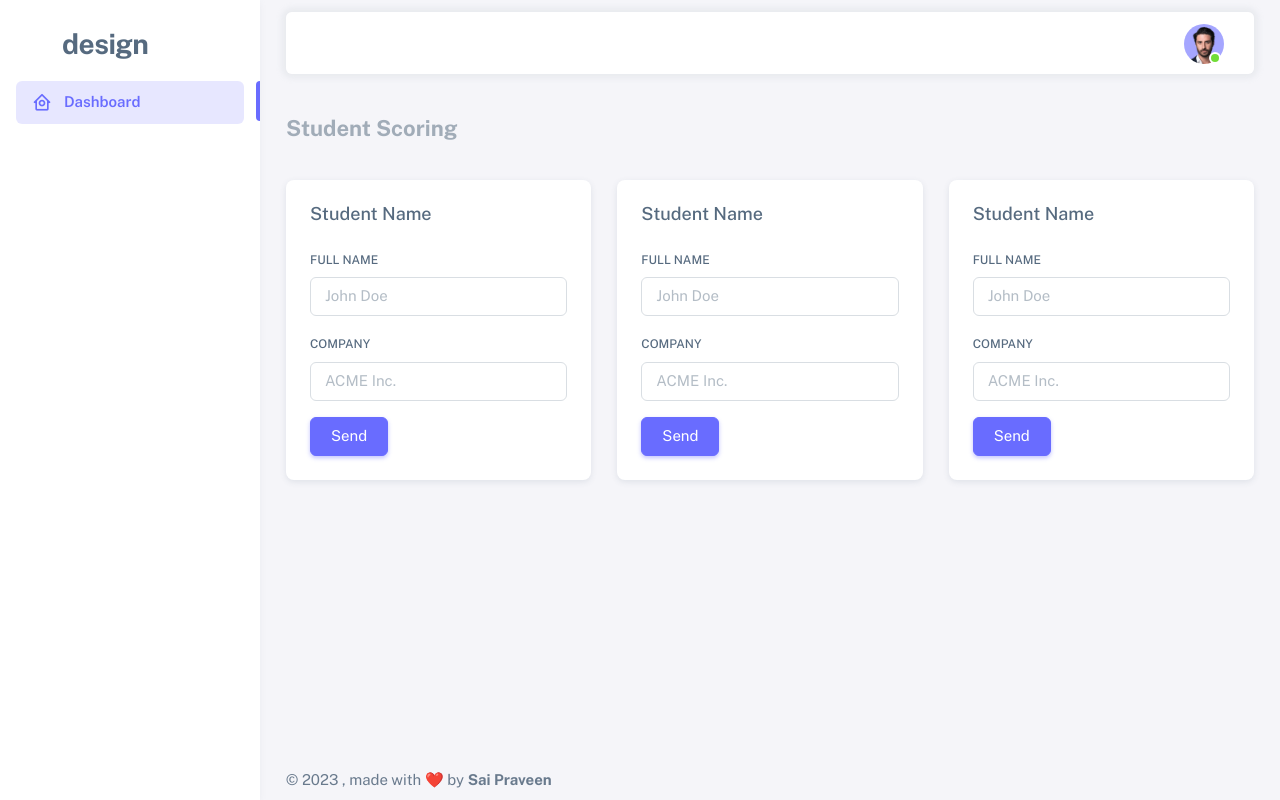
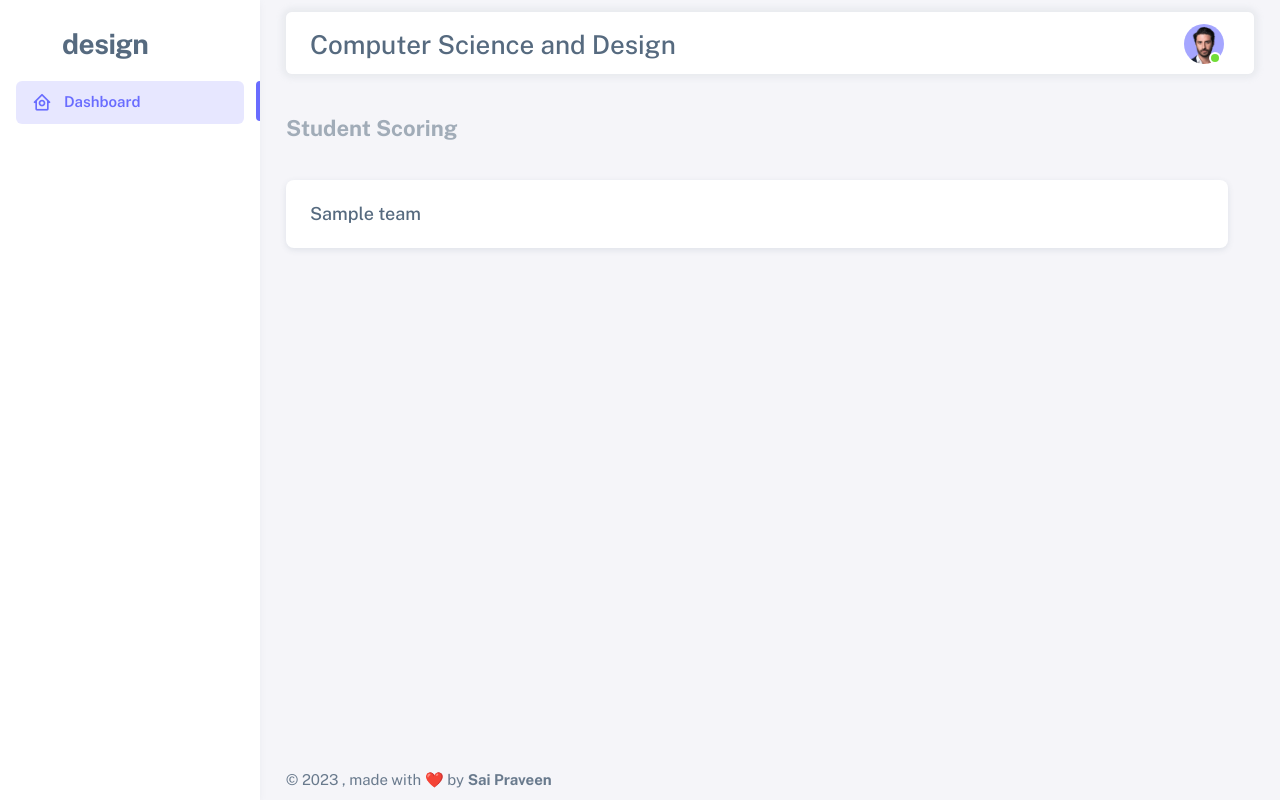
Before and after one commit to praveentech21/Csd_design_thinking, a PHP site: page / in a window 1280 px wide. Run offline with PHP 8.4, Linux system fonts and the light colour scheme; the visitor is signed in with stand-in values (Sample User, id 1); tables that the repository leaves empty or names only in its code hold one stand-in row (values such as "Sample post").

Commit message:
Score update is completed Shiva

```diff
--- a/index.php
+++ b/index.php
@@ -1,8 +1,18 @@
 <?php
   session_start();
-  if(!isset($_SESSION['username'])) header('location:login.php');
-
-
+  if(!isset($_SESSION['supid'])) header('location:login.php');
+  include('connect.php');
+  $teams = mysqli_query($con,"SELECT * FROM teams");
+  if(isset($_POST['submit'])){
+    $team = $_POST['team'];
+    $regno1 = $_POST['regno'];
+    $student = mysqli_query($con,"SELECT * FROM students where team ='$team' ");
+    while($row = mysqli_fetch_assoc($student)){
+      $score = $_POST[$row['regno']];
+      $regno = $row['regno'];
+      $sql = mysqli_query($con,"insert into score (scrto,scrby,team,score) values ('$regno1','$regno','$team','$score')");
+    }
+  }
 ?>
 <!DOCTYPE html>
 <html
@@ -111,7 +121,7 @@
 
             <div class="navbar-nav-right d-flex align-items-center" id="navbar-collapse">
               <!-- Search -->
-
+              <h3 style="padding-top: 20px;">Computer Science and Design</h3>
               <ul class="navbar-nav flex-row align-items-center ms-auto">
                 <!-- Place this tag where you want the button to render. -->
                 <!-- User -->
@@ -147,69 +157,42 @@
             <div class="container-xxl flex-grow-1 container-p-y">
               <h4 class="fw-bold py-3 mb-4"><span class="text-muted fw-bold">Student Scoring</h4>
 
+              <?php
+                while($row = mysqli_fetch_assoc($teams)){
+                  $student = mysqli_query($con,"SELECT * FROM students WHERE team = '{$row['team_id']}'");
+                  $student1 = mysqli_query($con,"SELECT * FROM students WHERE team = '{$row['team_id']}'");
+                ?>
               <!-- Basic Layout -->
               <div class="row">
-                <div class="col-xl">
+                <div class="row">
+              <div class="col-xl">
                   <div class="card mb-4">
                     <div class="card-header d-flex justify-content-between align-items-center">
-                      <h5 class="mb-0">Student Name</h5>
+                      <h5 class="mb-0"><?php echo $row['team_name'] ?></h5>
                     </div>
+                    <?php  while($row1 = mysqli_fetch_assoc($student)){
+                      $student1 = mysqli_query($con,"SELECT * FROM students WHERE team = '{$row['team_id']}'");  ?>
                     <div class="card-body">
-                      <form>
+
+                      <form method="post" action="#">
                         <div class="mb-3">
-                          <label class="form-label" for="basic-default-fullname">Full Name</label>
-                          <input type="text" class="form-control" id="basic-default-fullname" placeholder="John Doe" />
+                          <label class="form-label" for="basic-default-fullname"><?php echo $row1['student_name'] ?></label>
+                          <?php while($row2 = mysqli_fetch_assoc($student1)){ ?>
+                            <label class="form-label" for="basic-default-fullname"></label>
+                          <input type="<?php  if($row2['regno'] == $row1['regno'])  echo 'hidden';  else echo 'text';?>" name="<?php echo $row2['regno'] ?>" class="form-control" id="basic-default-fullname"  placeholder="<?php echo $row2['student_name'] ?>" <?php  if($row2['regno'] == $row1['regno'])  echo 'value=0'; ?> />
+                          <?php } ?>
                         </div>
-                        <div class="mb-3">
-                          <label class="form-label" for="basic-default-company">Company</label>
-                          <input type="text" class="form-control" id="basic-default-company" placeholder="ACME Inc." />
-                        </div>
-                        <button type="submit" class="btn btn-primary">Send</button>
+                        <input type="hidden" name="team" value="<?php echo $row['team_id']; ?>">
+                        <input type="hidden" name="regno" value="<?php echo $row1['regno']; ?>">
+                        <button type="submit" name="submit" class="btn btn-primary">Send</button>
                       </form>
                     </div>
+                    <?php } ?>
                   </div>
-                </div>
-                <div class="col-xl">
-                  <div class="card mb-4">
-                    <div class="card-header d-flex justify-content-between align-items-center">
-                      <h5 class="mb-0">Student Name</h5>
-                    </div>
-                    <div class="card-body">
-                      <form>
-                        <div class="mb-3">
-                          <label class="form-label" for="basic-default-fullname">Full Name</label>
-                          <input type="text" class="form-control" id="basic-default-fullname" placeholder="John Doe" />
-                        </div>
-                        <div class="mb-3">
-                          <label class="form-label" for="basic-default-company">Company</label>
-                          <input type="text" class="form-control" id="basic-default-company" placeholder="ACME Inc." />
-                        </div>
-                        <button type="submit" class="btn btn-primary">Send</button>
-                      </form>
-                    </div>
-                  </div>
-                </div>
-                <div class="col-xl">
-                  <div class="card mb-4">
-                    <div class="card-header d-flex justify-content-between align-items-center">
-                      <h5 class="mb-0">Student Name</h5>
-                    </div>
-                    <div class="card-body">
-                      <form>
-                        <div class="mb-3">
-                          <label class="form-label" for="basic-default-fullname">Full Name</label>
-                          <input type="text" class="form-control" id="basic-default-fullname" placeholder="John Doe" />
-                        </div>
-                        <div class="mb-3">
-                          <label class="form-label" for="basic-default-company">Company</label>
-                          <input type="text" class="form-control" id="basic-default-company" placeholder="ACME Inc." />
-                        </div>
-                        <button type="submit" class="btn btn-primary">Send</button>
-                      </form>
-                    </div>
-                  </div>
-                </div>
               </div>
+              </div>
+            </div>
+                <!-- <?php   } ?> -->
             </div>
             <!-- / Content -->
 
```
